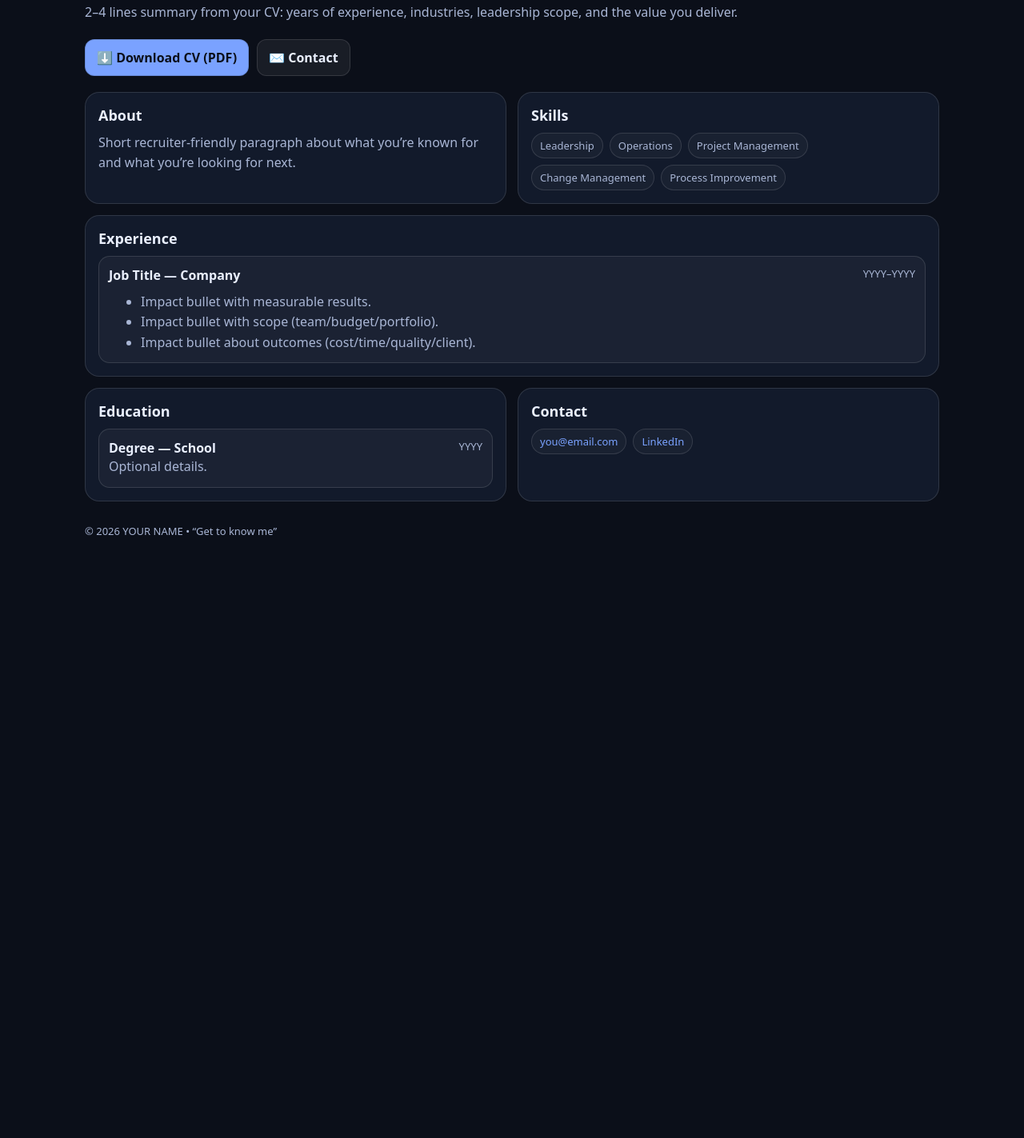
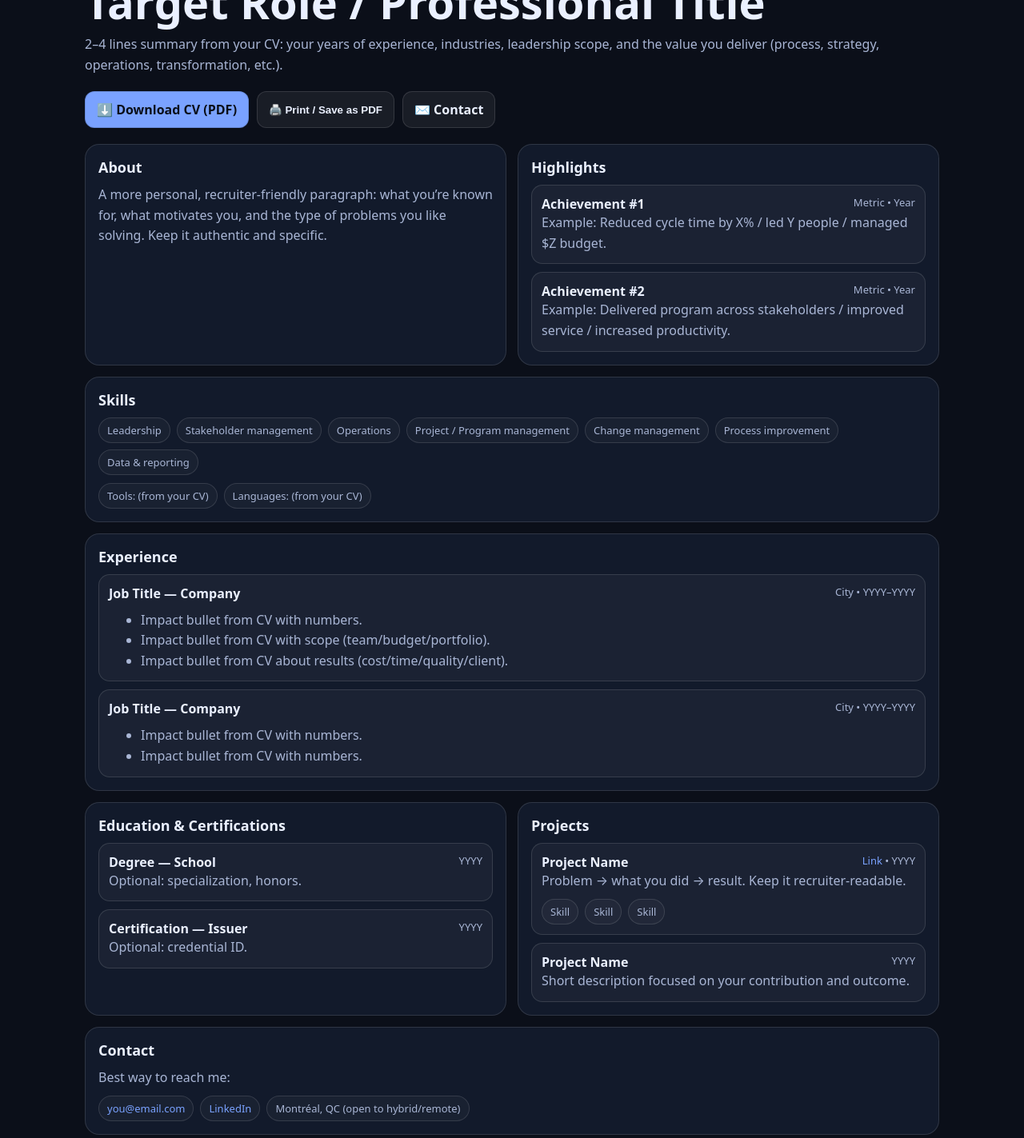
Before and after one commit to espionmtl/stephanepion.github.io, a plain HTML site: page index.html in a window 1280 px wide. Shown: the part 264-1687 px from the top of the page at 80% size. Before the commit the page ends 1007 px from the top, so only its background shows below. Drawn offline with Linux system fonts and the light colour scheme.

Commit message:
index.html

```diff
--- a/index.html
+++ b/index.html
@@ -44,6 +44,13 @@
     ul{margin:10px 0 0; color:var(--muted); line-height:1.6}
     footer{margin-top:28px;color:var(--muted);font-size:13px}
     @media (max-width: 900px){ .grid{grid-template-columns:1fr} nav{justify-content:flex-start} }
+    @media print{
+      body{background:#fff;color:#000}
+      .card,.item{background:#fff;border:1px solid #ddd}
+      a{color:#000;text-decoration:none}
+      nav,.cta{display:none}
+      .wrap{padding:0}
+    }
   </style>
 </head>
 <body>
@@ -52,10 +59,11 @@
       <div>
         <div class="name">YOUR NAME</div>
         <div class="chips" style="margin-top:10px">
-          <span class="chip">Montréal, QC</span>
+          <span class="chip">City, Country</span>
           <span class="chip">Email: you@email.com</span>
           <span class="chip">Phone: +1 (000) 000-0000</span>
           <span class="chip"><a href="#" aria-label="LinkedIn">LinkedIn</a></span>
+          <span class="chip"><a href="#" aria-label="Portfolio">Portfolio</a></span>
         </div>
       </div>
 
@@ -64,6 +72,7 @@
         <a class="pill" href="#skills">Skills</a>
         <a class="pill" href="#experience">Experience</a>
         <a class="pill" href="#education">Education</a>
+        <a class="pill" href="#projects">Projects</a>
         <a class="pill" href="#contact">Contact</a>
       </nav>
     </header>
@@ -73,11 +82,13 @@
         <div class="slogan">👋 Get to know me</div>
         <h1>Target Role / Professional Title</h1>
         <p>
-          2–4 lines summary from your CV: years of experience, industries, leadership scope, and the value you deliver.
+          2–4 lines summary from your CV: your years of experience, industries, leadership scope,
+          and the value you deliver (process, strategy, operations, transformation, etc.).
         </p>
 
         <div class="cta">
           <a class="btn primary" href="resume.pdf" download>⬇️ Download CV (PDF)</a>
+          <button class="btn" type="button" onclick="window.print()">🖨️ Print / Save as PDF</button>
           <a class="btn" href="#contact">✉️ Contact</a>
         </div>
       </section>
@@ -86,19 +97,40 @@
         <div class="card" id="about">
           <h2>About</h2>
           <p>
-            Short recruiter-friendly paragraph about what you’re known for and what you’re looking for next.
+            A more personal, recruiter-friendly paragraph: what you’re known for, what motivates you,
+            and the type of problems you like solving. Keep it authentic and specific.
           </p>
         </div>
 
-        <div class="card" id="skills">
+        <div class="card">
+          <h2>Highlights</h2>
+          <div class="list">
+            <div class="item">
+              <div class="top"><div class="role">Achievement #1</div><div class="meta">Metric • Year</div></div>
+              <p>Example: Reduced cycle time by X% / led Y people / managed $Z budget.</p>
+            </div>
+            <div class="item">
+              <div class="top"><div class="role">Achievement #2</div><div class="meta">Metric • Year</div></div>
+              <p>Example: Delivered program across stakeholders / improved service / increased productivity.</p>
+            </div>
+          </div>
+        </div>
+      </section>
+
+      <section class="card" id="skills" style="margin-top:14px">
         <h2>Skills</h2>
         <div class="chips">
           <span class="chip">Leadership</span>
+          <span class="chip">Stakeholder management</span>
           <span class="chip">Operations</span>
-            <span class="chip">Project Management</span>
-            <span class="chip">Change Management</span>
-            <span class="chip">Process Improvement</span>
+          <span class="chip">Project / Program management</span>
+          <span class="chip">Change management</span>
+          <span class="chip">Process improvement</span>
+          <span class="chip">Data & reporting</span>
         </div>
+        <div class="chips" style="margin-top:10px">
+          <span class="chip">Tools: (from your CV)</span>
+          <span class="chip">Languages: (from your CV)</span>
         </div>
       </section>
 
@@ -108,12 +140,23 @@
           <article class="item">
             <div class="top">
               <div class="role">Job Title — Company</div>
-              <div class="meta">YYYY–YYYY</div>
+              <div class="meta">City • YYYY–YYYY</div>
             </div>
             <ul>
-              <li>Impact bullet with measurable results.</li>
-              <li>Impact bullet with scope (team/budget/portfolio).</li>
-              <li>Impact bullet about outcomes (cost/time/quality/client).</li>
+              <li>Impact bullet from CV with numbers.</li>
+              <li>Impact bullet from CV with scope (team/budget/portfolio).</li>
+              <li>Impact bullet from CV about results (cost/time/quality/client).</li>
+            </ul>
+          </article>
+
+          <article class="item">
+            <div class="top">
+              <div class="role">Job Title — Company</div>
+              <div class="meta">City • YYYY–YYYY</div>
+            </div>
+            <ul>
+              <li>Impact bullet from CV with numbers.</li>
+              <li>Impact bullet from CV with numbers.</li>
             </ul>
           </article>
         </div>
@@ -121,21 +164,44 @@
 
       <section class="grid" style="margin-top:14px">
         <div class="card" id="education">
-          <h2>Education</h2>
+          <h2>Education & Certifications</h2>
           <div class="list">
             <div class="item">
               <div class="top"><div class="role">Degree — School</div><div class="meta">YYYY</div></div>
-              <p>Optional details.</p>
+              <p>Optional: specialization, honors.</p>
+            </div>
+            <div class="item">
+              <div class="top"><div class="role">Certification — Issuer</div><div class="meta">YYYY</div></div>
+              <p>Optional: credential ID.</p>
             </div>
           </div>
         </div>
 
-        <div class="card" id="contact">
+        <div class="card" id="projects">
+          <h2>Projects</h2>
+          <div class="list">
+            <div class="item">
+              <div class="top"><div class="role">Project Name</div><div class="meta"><a href="#">Link</a> • YYYY</div></div>
+              <p>Problem → what you did → result. Keep it recruiter-readable.</p>
+              <div class="chips" style="margin-top:10px">
+                <span class="chip">Skill</span><span class="chip">Skill</span><span class="chip">Skill</span>
+              </div>
+            </div>
+            <div class="item">
+              <div class="top"><div class="role">Project Name</div><div class="meta">YYYY</div></div>
+              <p>Short description focused on your contribution and outcome.</p>
+            </div>
+          </div>
+        </div>
+      </section>
+
+      <section class="card" id="contact" style="margin-top:14px">
         <h2>Contact</h2>
-          <div class="chips">
+        <p>Best way to reach me:</p>
+        <div class="chips" style="margin-top:10px">
           <span class="chip"><a href="mailto:you@email.com">you@email.com</a></span>
           <span class="chip"><a href="#">LinkedIn</a></span>
-          </div>
+          <span class="chip">Montréal, QC (open to hybrid/remote)</span>
         </div>
       </section>
 
```
Lines whose indentation alone changed are shown as unchanged.
